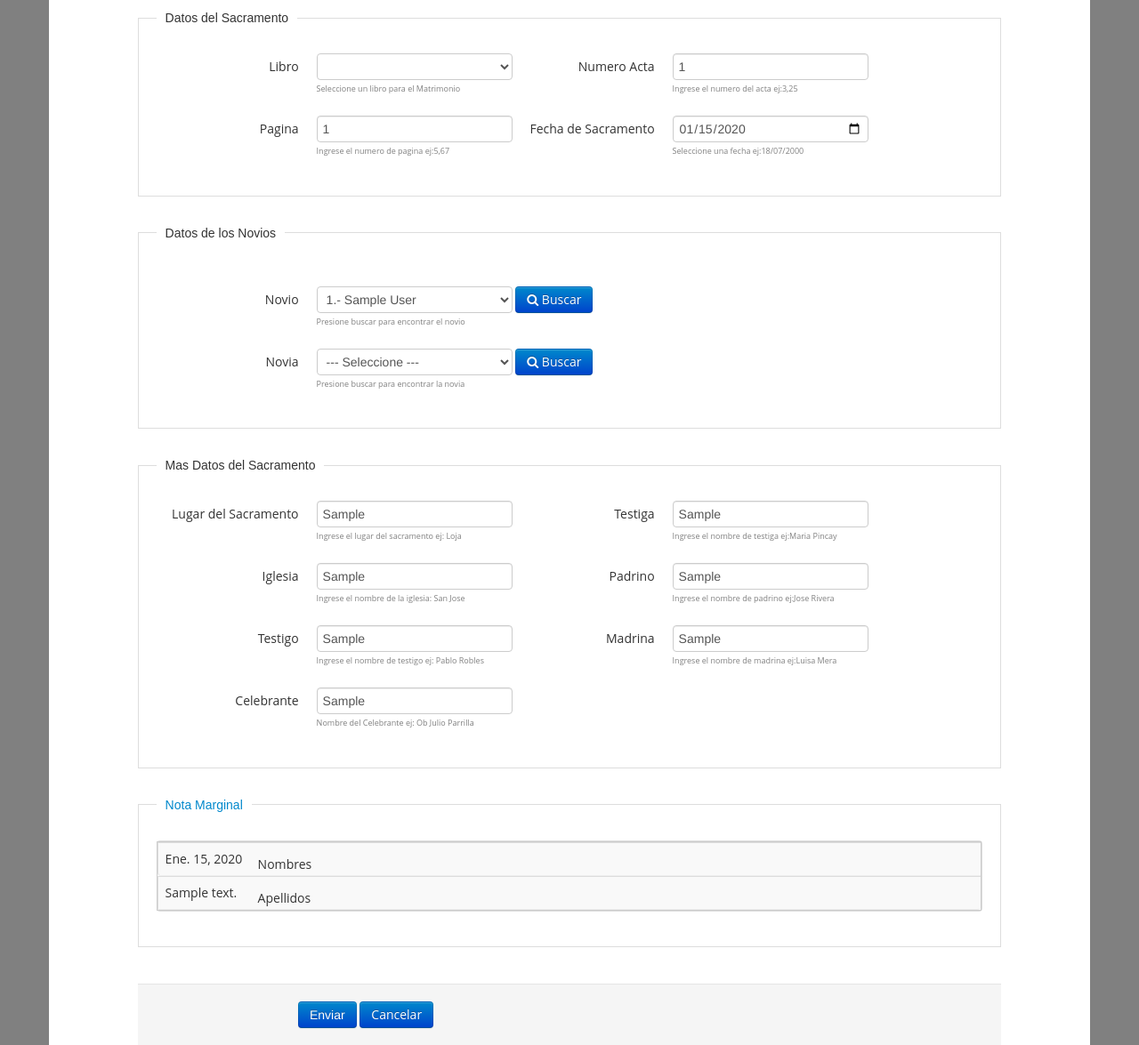
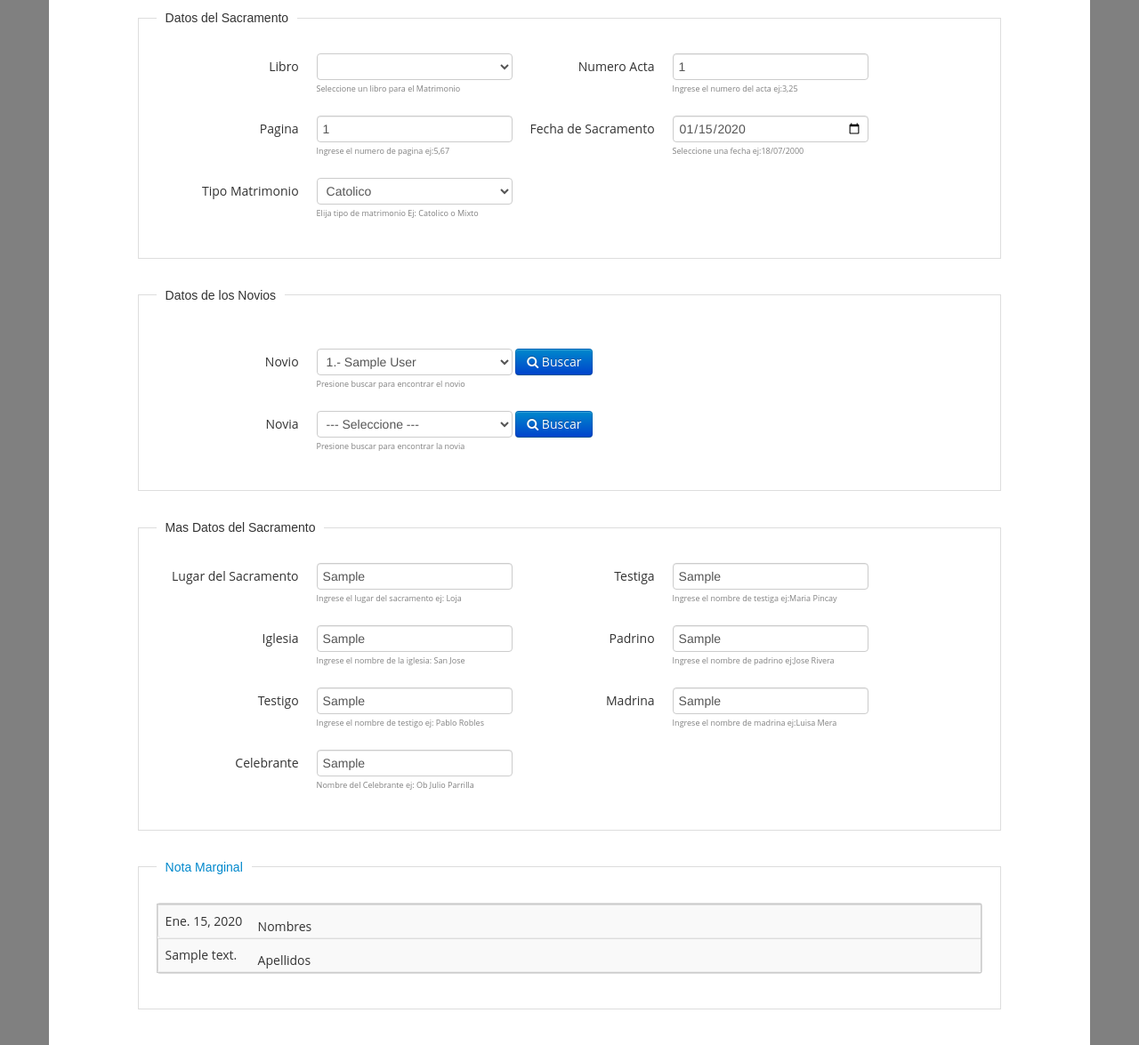
Before and after one commit to luchitoflores/ekklesia, a Django app: page /matrimonio/1/ in a window 1280 px wide. Shown: the part 298-1473 px from the top of the page at 89% size. Run offline with Django 3.2, Linux system fonts and the light colour scheme; a user stored in the database is signed in; tables that the repository leaves empty hold one stand-in row (values such as "Sample post"); lists and menus that the app fills with data are empty; parts of the project's set-up code (start-up, migrations or seed data) failed here and were passed over; some libraries are stand-ins or nearby versions.

Commit message:
Aumento de vigente y tipo matrimonio en matrimonio

```diff
--- a/sacramentos/forms.py
+++ b/sacramentos/forms.py
@@ -414,6 +414,11 @@ class ConfirmacionFormEditar(ModelForm):
 
 
 class MatrimonioForm(ModelForm):
+	TIPO_MATRIMONIO_CHOICES=(
+		('', '--- Seleccione ---'),
+        ('Catolico','Catolico'),
+        ('Mixto','Mixto'),
+        )
 	pagina=forms.IntegerField(required=True, label='Pagina',
 		widget=forms.TextInput(attrs={'required': '','pattern':'[0-9]+'}),
 		help_text='Ingrese el numero de pagina ej:5,67')
@@ -434,6 +439,11 @@ class MatrimonioForm(ModelForm):
 	lugar_sacramento = forms.CharField(required=True,label='Lugar del Sacramento',
 		widget=forms.TextInput(attrs={'required':''}),
 		help_text='Ingrese el lugar del sacramento ej: Loja ')
+	tipo_matrimonio = forms.TypedChoiceField(label=u'Tipo Matrimonio',
+		help_text='Elija tipo de matrimonio Ej: Catolico o Mixto',
+		choices=TIPO_MATRIMONIO_CHOICES, required=True,
+		widget=forms.Select(attrs={'required':''}))
+
 	iglesia = forms.CharField(required=True,label='Iglesia',
 		widget=forms.TextInput(attrs={'required':''}),
 		help_text='Ingrese el nombre de la iglesia: San Jose')
@@ -446,6 +456,7 @@ class MatrimonioForm(ModelForm):
 	libro=forms.ModelChoiceField(empty_label=None,label='Libro',
 		queryset=Libro.objects.none(),help_text='Seleccione un libro para el Matrimonio')
 
+
 	def __init__(self,user, *args, **kwargs):
 
 		super(MatrimonioForm, self).__init__(*args, **kwargs)
@@ -457,9 +468,15 @@ class MatrimonioForm(ModelForm):
 	class Meta():
 		model=Matrimonio
 		fields=('numero_acta','pagina','libro','fecha_sacramento','lugar_sacramento','celebrante',
-			'padrino','madrina','iglesia','novio','novia','testigo_novio','testigo_novia')
+			'padrino','madrina','iglesia','novio','novia','testigo_novio','testigo_novia',
+			'tipo_matrimonio')
 
 class MatrimonioFormEditar(ModelForm):
+	TIPO_MATRIMONIO_CHOICES=(
+		('', '--- Seleccione ---'),
+        ('Catolico','Catolico'),
+        ('Mixto','Mixto'),
+        )
 	pagina=forms.IntegerField(required=True, label='Pagina',
 		widget=forms.TextInput(attrs={'required': '','pattern':'[0-9]+'}),
 		help_text='Ingrese el numero de pagina ej:5,67')
@@ -474,6 +491,10 @@ class MatrimonioFormEditar(ModelForm):
 	numero_acta=forms.IntegerField(required=True, label='Numero Acta',
 		widget=forms.TextInput(attrs={'required': ''}),
 		help_text='Ingrese el numero del acta ej:3,25')
+	tipo_matrimonio = forms.TypedChoiceField(label=u'Tipo Matrimonio',
+		help_text='Elija tipo de matrimonio Ej: Catolico o Mixto',
+		choices=TIPO_MATRIMONIO_CHOICES, required=True,
+		widget=forms.Select(attrs={'required':''}))
 	fecha_sacramento = forms.CharField(required=True,label='Fecha de Sacramento',
 		widget=forms.TextInput(attrs={'required':'','data-date-format': 'dd/mm/yyyy',
 			'type':'date'}),help_text='Seleccione una fecha ej:18/07/2000')
@@ -503,7 +524,8 @@ class MatrimonioFormEditar(ModelForm):
 	class Meta():
 		model=Matrimonio
 		fields=('numero_acta','pagina','libro','fecha_sacramento','lugar_sacramento','celebrante',
-			'padrino','madrina','iglesia','novio','novia','testigo_novio','testigo_novia')
+			'padrino','madrina','iglesia','novio','novia','testigo_novio','testigo_novia',
+			'tipo_matrimonio')
 
 # Forms para Notas Marginals
 class NotaMarginalForm(ModelForm):
--- a/sacramentos/templates/log/log_list.html
+++ b/sacramentos/templates/log/log_list.html
@@ -12,7 +12,7 @@ Lista de Logs
 			<th>Objeto</th>
 			<th>Transaccion</th>
 			<th>Mensaje</th>
-			<th>Acciones</th>
+
 		</tr>
 	</thead>
 	<tbody>
@@ -23,7 +23,7 @@ Lista de Logs
 			<td>{{o.object_repr}}</td>
 			<td>{{o.action_flag}}</td>
 			<td>{{o.change_message}}</td>
-			<td><a href="#">ver mas</a></td>
+
 		</tr>
 		{%endfor%}
 	</tbody>
--- a/sacramentos/templates/matrimonio/matrimonio_form.html
+++ b/sacramentos/templates/matrimonio/matrimonio_form.html
@@ -76,6 +76,14 @@ function check(input) {
 							</div>
 							<div class="controls help-text">
 								{{form_matrimonio.pagina.help_text}}</div>
+						</div>
+						<div class='control-group'>
+							<label for="id_tipo_matrimonio" class='control-label'>{{form_matrimonio.tipo_matrimonio.label}}</label>
+							<div class='controls'>
+								{{form_matrimonio.tipo_matrimonio}}
+							</div>
+							<div class="controls help-text">
+								{{form_matrimonio.tipo_matrimonio.help_text}}</div>
 						</div>
 					</div>
 					<div class="span4">
--- a/sacramentos/urls.py
+++ b/sacramentos/urls.py
@@ -7,7 +7,8 @@ from .views import (
 	usuarioCreateView, UsuarioListView,padre_create_view, feligres_create_view,edit_usuario_view,
 	sacerdote_create_view, SacerdoteListView,  sacerdote_update_view,
 	libro_create_view, libro_update_view ,LibroListView,libro_pdf,
-	matrimonio_create_view,MatrimonioListView,matrimonio_update_view,
+	matrimonio_create_view,MatrimonioListView,matrimonio_update_view,matrimonio_vigencia_view,
+	matrimonio_ajax_view,MatrimonioNoVigenteListView,
 	matrimonio_acta,matrimonio_certificado,
 	bautismo_update_view, BautismoListView, bautismo_create_view,
 	bautismo_acta,bautismo_certificado,
@@ -58,8 +59,11 @@ urlpatterns = patterns('',
 
 	#urls de matrimonio
 	url(r'^matrimonio/$',MatrimonioListView.as_view(),name='matrimonio_list'),
+	url(r'^matrimonio/no_vigentes/$',MatrimonioNoVigenteListView.as_view(),name='matrimonio_list_no_vigentes'),
 	url(r'^matrimonio/add/$',matrimonio_create_view, name='matrimonio_create'),
 	url(r'^matrimonio/(?P<pk>\d+)/$',matrimonio_update_view, name='matrimonio_update'),
+	url(r'^matrimonio/ajax/$',matrimonio_ajax_view, name='matrimonio_ajax'),
+	url(r'^matrimonio/(?P<pk>\d+)/vigencia/$',matrimonio_vigencia_view, name='matrimonio_vigencia'),
 	url(r'^matrimonio_acta/(?P<pk>\d+)/$',matrimonio_acta, name='matrimonio_acta'),
 	url(r'^matrimonio_certificado/(?P<pk>\d+)/$',matrimonio_certificado, name='matrimonio_certificado'),
 
--- a/sacramentos/views.py
+++ b/sacramentos/views.py
@@ -16,7 +16,7 @@ from django.utils.decorators import method_decorator
 from django.views.generic import ListView
 from django.views.generic.edit import CreateView, UpdateView
 # Para los logs
-from django.contrib.admin.models import LogEntry, ADDITION, CHANGE
+from django.contrib.admin.models import LogEntry, ADDITION, CHANGE,DELETION
 from django.contrib.contenttypes.models import ContentType
 #
 from ho import pisa
@@ -173,7 +173,7 @@ def libro_create_view(request):
             			object_id=libro.id,
             			object_repr=unicode(libro.tipo_libro),
             			action_flag=ADDITION,
-            			change_message=libro)
+            			change_message="Creo un libro")
 						messages.success(request, 'Creado exitosamente')
 						return HttpResponseRedirect('/libro')
 					else:
@@ -190,7 +190,7 @@ def libro_create_view(request):
             			object_id=libro.id,
             			object_repr=unicode(libro.tipo_libro),
             			action_flag=ADDITION,
-            			change_message=libro)
+            			change_message="Creo un libro")
 						messages.success(request, 'Creado exitosamente')
 						return HttpResponseRedirect('/libro')
 					else:
@@ -212,7 +212,7 @@ def libro_create_view(request):
             			object_id=libro.id,
             			object_repr=unicode(libro.tipo_libro),
             			action_flag=ADDITION,
-            			change_message=libro)
+            			change_message="Creo un libro")
 				messages.success(request, 'Creado exitosamente')
 				return HttpResponseRedirect('/libro')
 
@@ -233,23 +233,22 @@ def libro_create_view(request):
 # 	success_url = '/libro/'
 
 def libro_update_view(request,pk):
-	libro=get_object_or_404(Libro,pk=pk)
+	libros=get_object_or_404(Libro,pk=pk)
+
 	if(request.method=='POST'):
-		form_libro=LibroForm(request.POST,instance=libro)
+		form_libro=LibroForm(request.POST,instance=libros)
 		if(form_libro.is_valid()):
 			libro=form_libro.save(commit=False)
 			estado=libro.estado
 			tipo=libro.tipo_libro
 			parroquia = AsignacionParroquia.objects.get(
 				persona__user=request.user,estado=True).parroquia
-
-
 			try:
-
 				consulta=Libro.objects.get(estado='Abierto',tipo_libro=tipo,parroquia=parroquia)
 				if (libro.id == consulta.id):
 					if libro.estado == consulta.estado:
 						if libro.fecha_cierre_mayor():
+
 							libro.save()
 							LogEntry.objects.log_action(
             				user_id=request.user.id,
@@ -257,7 +256,7 @@ def libro_update_view(request,pk):
             				object_id=libro.id,
             				object_repr=unicode(libro.tipo_libro),
             				action_flag=CHANGE,
-            				change_message='se modifico el libro')
+            				change_message="Creo un libro")
 							messages.success(request, 'Actualizado exitosamente')
 							return HttpResponseRedirect('/libro')
 						else:
@@ -267,6 +266,7 @@ def libro_update_view(request,pk):
 
 					else:
 						if libro.fecha_cierre_mayor():
+
 							libro.save()
 							LogEntry.objects.log_action(
             				user_id=request.user.id,
@@ -274,7 +274,7 @@ def libro_update_view(request,pk):
             				object_id=libro.id,
             				object_repr=unicode(libro.tipo_libro),
             				action_flag=CHANGE,
-            				change_message='se modifico el libro')
+            				change_message="Creo un libro")
 							messages.success(request, 'Actualizado exitosamente')
 							return HttpResponseRedirect('/libro')
 						else:
@@ -285,6 +285,7 @@ def libro_update_view(request,pk):
 
 					if(estado != consulta.estado and tipo!=consulta.tipo_libro):
 						if libro.fecha_cierre_mayor():
+
 							libro.save()
 							LogEntry.objects.log_action(
             				user_id=request.user.id,
@@ -292,7 +293,7 @@ def libro_update_view(request,pk):
             				object_id=libro.id,
             				object_repr=unicode(libro.tipo_libro),
             				action_flag=CHANGE,
-            				change_message='se modifico el libro')
+            				change_message="Creo un libro")
 							messages.success(request, 'Actualizado exitosamente')
 							return HttpResponseRedirect('/libro')
 						else:
@@ -302,6 +303,7 @@ def libro_update_view(request,pk):
 
 					elif(estado != consulta.estado and tipo==consulta.tipo_libro):
 						if libro.fecha_cierre_mayor():
+
 							libro.save()
 							LogEntry.objects.log_action(
             				user_id=request.user.id,
@@ -309,7 +311,7 @@ def libro_update_view(request,pk):
             				object_id=libro.id,
             				object_repr=unicode(libro.tipo_libro),
             				action_flag=CHANGE,
-            				change_message='se modifico el libro')
+            				change_message="Creo un libro")
 							messages.success(request, 'Actualizado exitosamente')
 							return HttpResponseRedirect('/libro')
 						else:
@@ -324,6 +326,7 @@ def libro_update_view(request,pk):
 						# 	{'Libro':'Ya existe un libro abierto, cierrelo y vuela a crear'})
 
 			except ObjectDoesNotExist:
+
 				libro.save()
 				LogEntry.objects.log_action(
 					user_id=request.user.id,
@@ -331,19 +334,19 @@ def libro_update_view(request,pk):
             		object_id=libro.id,
             		object_repr=unicode(libro.tipo_libro),
             		action_flag=CHANGE,
-            		change_message='se modifico el libro')
+            		change_message="Creo un libro")
 				messages.success(request, 'Actualizado exitosamente')
 				return HttpResponseRedirect('/libro')
-
-
 		else:
 
 			messages.error(request,form_libro.errors)
-			ctx={'form_libro':form_libro,'object':libro}
+			ctx={'form_libro':form_libro,'object':libros}
 			return render(request,'libro/libro_form.html',ctx)
 	else:
-		form_libro=LibroForm(instance=libro)
-	ctx={'form_libro':form_libro,'object':libro}
+
+		form_libro=LibroForm(instance=libros)
+
+	ctx={'form_libro':form_libro,'object':libros}
 	return render(request,'libro/libro_form.html',ctx)
 
 
@@ -395,26 +398,13 @@ def matrimonio_create_view(request):
 				novio.estado_civil='c'
 				novia.estado_civil='c'
 				novio.save()
-				LogEntry.objects.log_action(
-					user_id=request.user.id,
-            		content_type_id=ContentType.objects.get_for_model(novio).pk,
-            		object_id=novio.id,
-            		object_repr=unicode(novio),
-            		action_flag=ADDITION,
-            		change_message='Se creo novio')
 				novia.save()
-				LogEntry.objects.log_action(
-					user_id=request.user.id,
-            		content_type_id=ContentType.objects.get_for_model(novia).pk,
-            		object_id=novia.id,
-            		object_repr=unicode(novia),
-            		action_flag=ADDITION,
-            		change_message='Se creo novia')
 				matrimonio.novio=novio
 				matrimonio.novia=novia
 				parroquia = AsignacionParroquia.objects.get(
 						persona__user=request.user,estado=True).parroquia
 				matrimonio.parroquia = parroquia
+				matrimonio.vigente=True
 				matrimonio.save()
 				LogEntry.objects.log_action(
 					user_id=request.user.id,
@@ -450,6 +440,7 @@ def matrimonio_update_view(request,pk):
 	usuario=request.user
 	matrimonio=get_object_or_404(Matrimonio,pk=pk)
 	notas=NotaMarginal.objects.filter(matrimonio=matrimonio)
+	m=matrimonio
 	if request.method == 'POST':
 		form_matrimonio = MatrimonioFormEditar(usuario,request.POST,instance=matrimonio)
 		if form_matrimonio.is_valid():
@@ -460,7 +451,7 @@ def matrimonio_update_view(request,pk):
             	object_id=matrimonio.id,
             	object_repr=unicode(matrimonio),
             	action_flag=CHANGE,
-            	change_message='Se modifico matrimonio')
+            	change_message='Antes: %s - Ahora: %s ' %(m,matrimonio))
 			messages.success(request,'Actualizado exitosamente')
 			return HttpResponseRedirect('/matrimonio')
 		else:
@@ -475,6 +466,61 @@ def matrimonio_update_view(request,pk):
 	ctx = {'form_matrimonio': form_matrimonio,'notas':notas,'object':matrimonio}
 	return render(request, 'matrimonio/matrimonio_form.html', ctx)
 
+def matrimonio_vigencia_view(request,pk):
+	usuario = request.user
+	matrimonio=Matrimonio.objects.get(pk=pk)
+	if request.method == 'POST':
+		novio=matrimonio.novio
+		novia=matrimonio.novia
+		novio.estado_civil='v'
+		novia.estado_civil='v'
+		novio.save()
+		novia.save()
+		matrimonio.vigente=False
+		matrimonio.save()
+		LogEntry.objects.log_action(
+			user_id=request.user.id,
+            content_type_id=ContentType.objects.get_for_model(matrimonio).pk,
+            object_id=matrimonio.id,
+            object_repr=unicode(matrimonio),
+            action_flag=DELETION,
+            change_message='Quitó vigencia del matrimonio')
+		messages.success(usuario, 'Se ha quitado la vigencia con exito')
+		return HttpResponseRedirect('/matrimonio')
+
+	else:
+		form = MatrimonioForm(usuario,instance=matrimonio)
+		matrimonio.vigente=False
+		matrimonio.save()
+
+	ctx = {'form': form}
+	return render(request,'matrimonio/matrimonio_list.html', ctx)
+
+
+def matrimonio_ajax_view(request):
+	exito = False
+	matrimonio=Matrimonio.objects.all()
+	list_matrimonios= list()
+	for m in matrimonio:
+		novio=u'%s' % m.novio.user.get_full_name()
+		novia=u'%s' % m.novia.user.get_full_name()
+		list_matrimonios.append({ 'id': m.pk, 'novio':novio,'novia':novia})
+	ctx={'list_matrimonios':list_matrimonios, 'exito':exito}
+	return HttpResponse(json.dumps(ctx), content_type='application/json')
+
+class MatrimonioNoVigenteListView(ListView):
+	model = Matrimonio
+	template_name = 'matrimonio/matrimonio_list.html'
+
+	def get_queryset(self):
+		try:
+			parroquia = AsignacionParroquia.objects.get(
+				persona__user=self.request.user).parroquia
+
+			queryset = Matrimonio.objects.filter(parroquia=parroquia,vigente=False)
+			return queryset
+		except:
+			return [];
 
 
 class MatrimonioListView(ListView):
@@ -486,10 +532,12 @@ class MatrimonioListView(ListView):
 			parroquia = AsignacionParroquia.objects.get(
 				persona__user=self.request.user).parroquia
 
-			queryset = Matrimonio.objects.filter(parroquia=parroquia)
+			queryset = Matrimonio.objects.filter(parroquia=parroquia,vigente=True)
 			return queryset
 		except:
 			return [];
+
+
 
 
 # VISTAS PARA ADMIN DE BAUTISMO
--- a/templates/includes/menubar.html
+++ b/templates/includes/menubar.html
@@ -64,7 +64,13 @@
 						<li><a href="{% url 'bautismo_list'%}">Bautismo</a></li>
 						<li><a href="{% url 'eucaristia_list'%}">Primera Comunión</a></li>
 						<li><a href="{% url 'confirmacion_list'%}">Corfirmación</a></li>
-						<li><a href="{% url 'matrimonio_list'%}">Matrimonio</a></li>
+						<li class="dropdown-submenu" >
+							<a tabindex="-1" href="#">Matrimonio</a>
+							<ul class="dropdown-menu">
+								<li><a href="{% url 'matrimonio_list'%}">Vigentes</a></li>
+								<li><a href="{% url 'matrimonio_list_no_vigentes'%}">No Vigentes</a></li>
+							</ul>
+						</li>
 					</ul>
 				</li>
 				<li><a href="#">Agenda</a></li>
```
Also changed, not shown: sacramentos/models.py (+14 -4 lines), sacramentos/templates/bautismo/bautismo_acta.html (+23 -23 lines), sacramentos/templates/matrimonio/matrimonio_list.html (+50 -18 lines), 3 other files.
